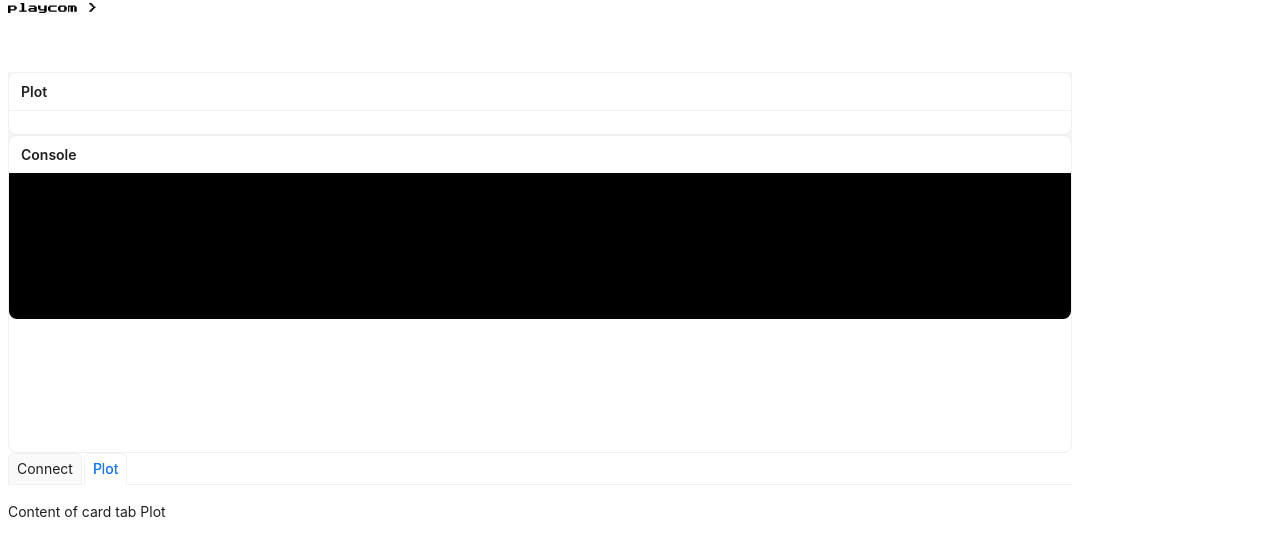
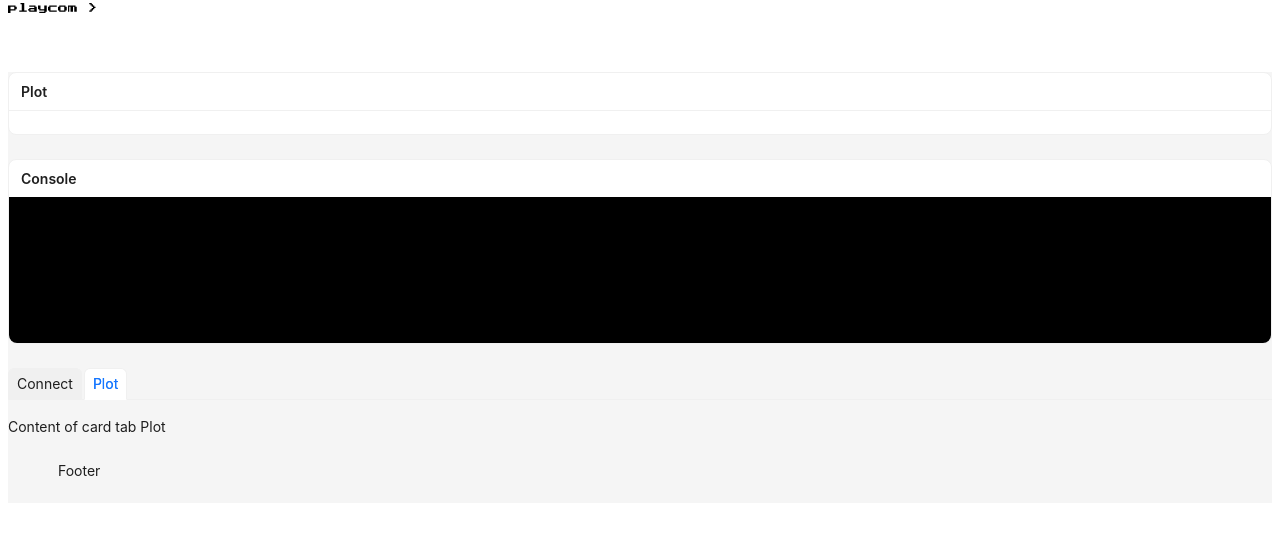
Before and after one commit to playforest/playcom, a React (Create React App) app in the folder client/: page / in a window 1280 px wide. Shown: the top 556 px of the page. Built offline with nearby package versions, Linux system fonts and the light colour scheme.

Commit message:
UI: fix Plot, Console, Settings vertical spacing

```diff
--- a/client/src/App.js
+++ b/client/src/App.js
@@ -12,41 +12,41 @@ const contentStyle = {
     // color: '#fff',
     // backgroundColor: '#108ee9',
 };
-const siderStyle = {
-    textAlign: 'center',
-    lineHeight: '120px',
-    color: '#fff',
-    backgroundColor: '#fff',
-};
-const footerStyle = {
-    textAlign: 'center',
-    color: '#fff',
-    backgroundColor: '#7dbcea',
-};
+// const siderStyle = {
+//     textAlign: 'center',
+//     lineHeight: '120px',
+//     color: '#fff',
+//     backgroundColor: '#fff',
+// };
+// const footerStyle = {
+//     textAlign: 'center',
+//     color: '#fff',
+//     backgroundColor: '#7dbcea',
+// };
 
 const App = () => {
     return (
-        // <Space
-        //     direction="vertical"
-        //     style={{
-        //         width: '100%',
-        //     }}
-        //     size={[0, 0]}
-        // >
+
+        <Layout>
+            <AppHeader />
             <Layout>
-                <AppHeader />
-                <Layout>
 
-                    <Content>
+                <Content>
+                    <Space
+                        direction="vertical"
+                        style={{ display: 'flex' }}
+                        size='large'
+                    >
                         <Plot />
                         <Console />
                         <Settings />
-                    </Content>
-                    <Sider style={siderStyle}>Sider</Sider>
-                </Layout>
-                {/* <Footer style={footerStyle}>Footer</Footer> */}
+                    </Space>
+                </Content>
+                {/* <Sider>Sider</Sider> */}
             </Layout>
-        // </Space>
+            <Footer>Footer</Footer>
+        </Layout>
+
     )
 }
 
```
